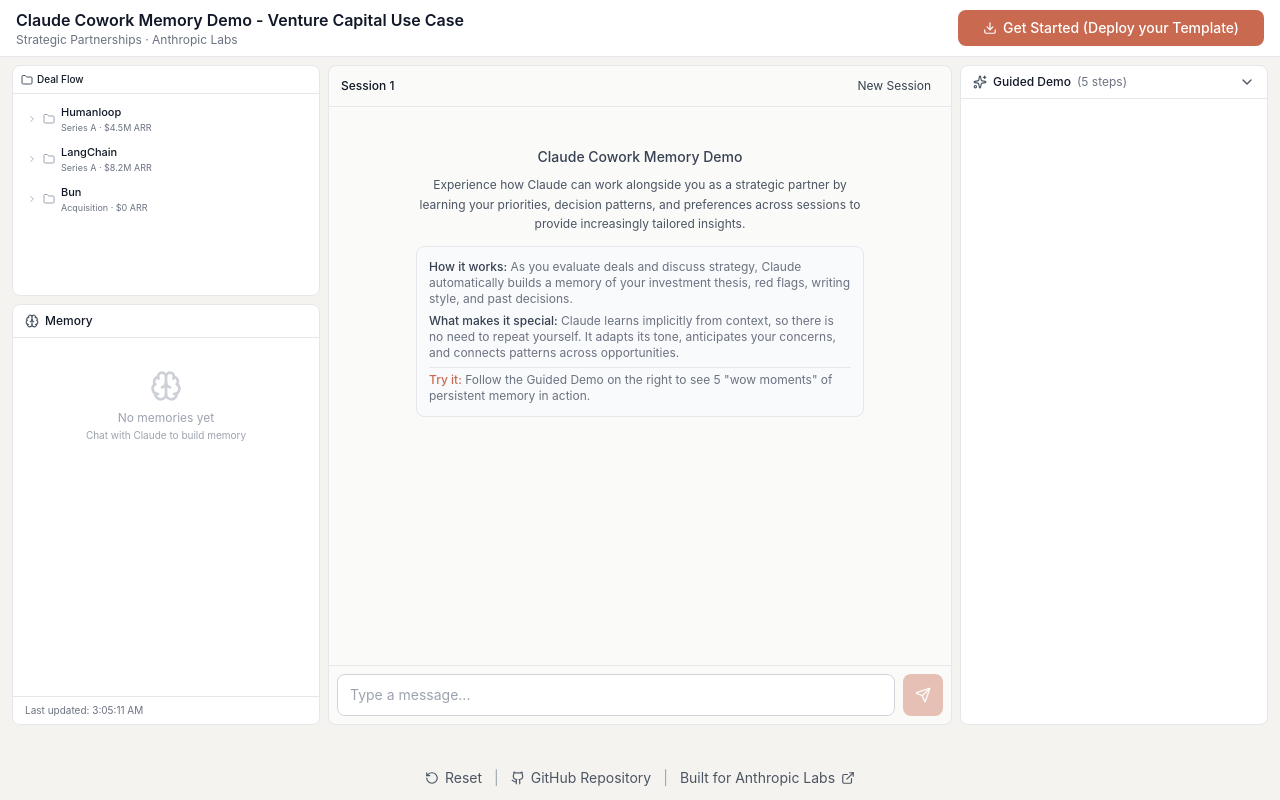
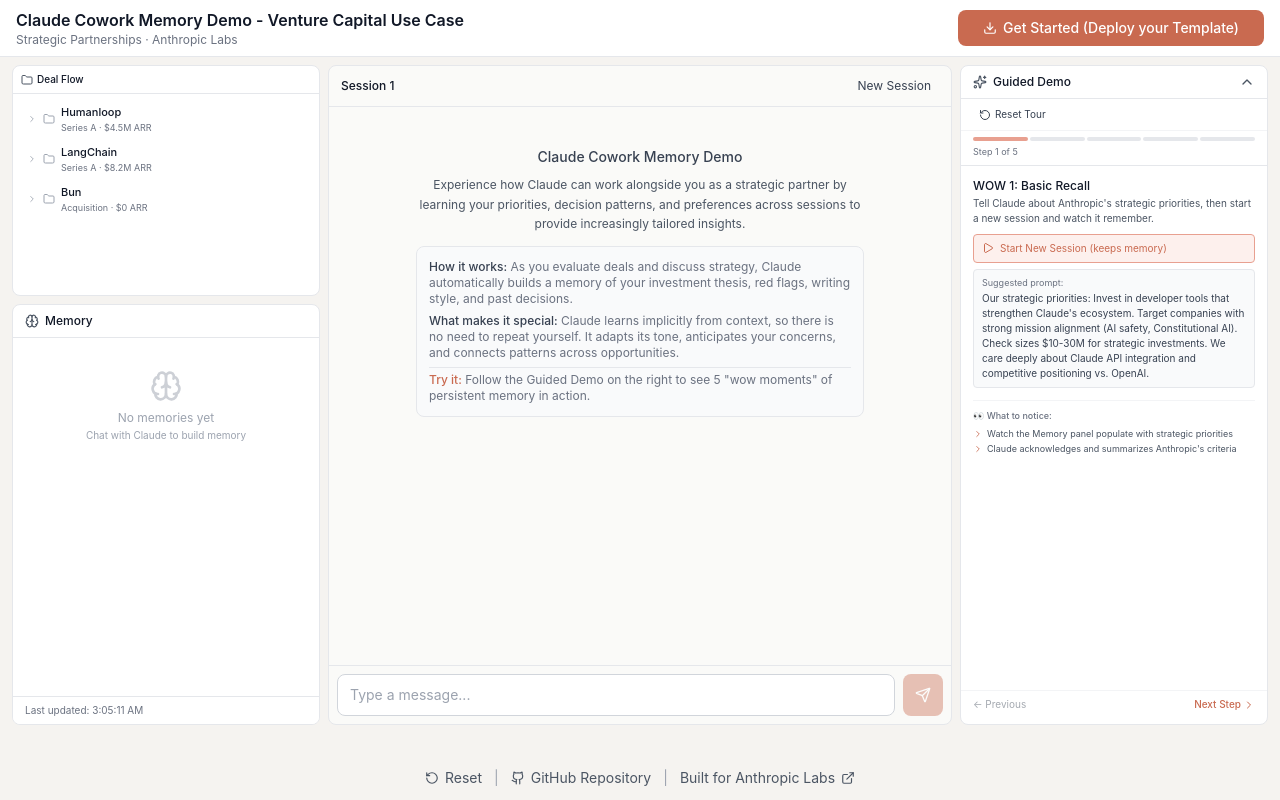
Before and after one commit to ashstep2/cowork-memory-demo, a Next.js app: page / in a window 1280 px wide. Built offline with nearby package versions, Linux system fonts and the light colour scheme.

Commit message:
tour open on default load

```diff
--- a/app/components/GuidedTour.tsx
+++ b/app/components/GuidedTour.tsx
@@ -118,7 +118,7 @@
   completedSteps,
 }: GuidedTourProps) {
   const [showFollowUp, setShowFollowUp] = useState(false);
-  const [isExpanded, setIsExpanded] = useState(false); // Start collapsed
+  const [isExpanded, setIsExpanded] = useState(true); // Start expanded
   const step = TOUR_STEPS[currentStep];
   const isComplete = currentStep >= TOUR_STEPS.length;
 
```
